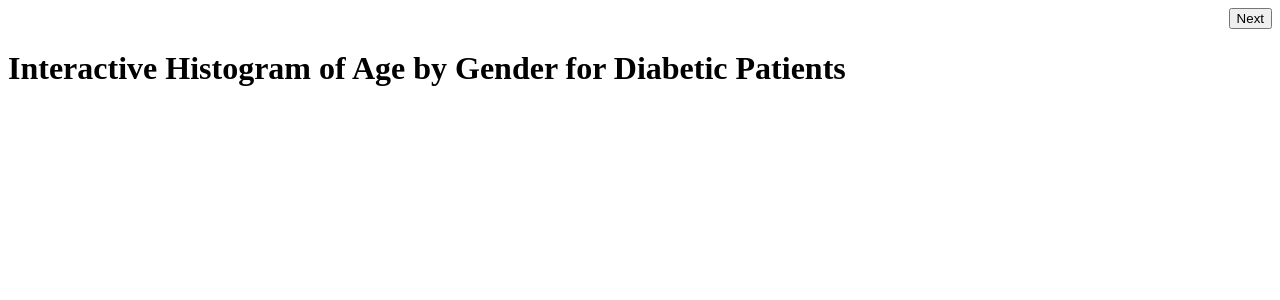
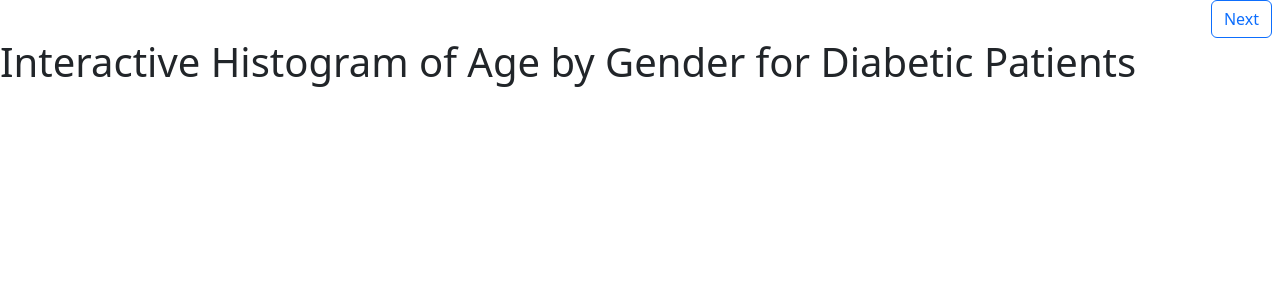
Before and after one commit to xEspix/medlife, a Flask app: page /plot3 in a window 1280 px wide. Shown: the top 300 px of the page. Run offline with Flask 3, Linux system fonts and the light colour scheme; data that the repository does not hold is empty; parts of the project's set-up code (start-up, migrations or seed data) failed here and were passed over; some libraries are stand-ins or nearby versions.

Commit message:
small fixes

```diff
--- a/Medicalmainapp-main/applications/templates/index10.html
+++ b/Medicalmainapp-main/applications/templates/index10.html
@@ -4,6 +4,11 @@
     <meta charset="UTF-8">
     <meta name="viewport" content="width=device-width, initial-scale=1.0">
     <title>Pie Charts</title>
+    <link href="https://cdn.jsdelivr.net/npm/bootstrap@5.3.3/dist/css/bootstrap.min.css" rel="stylesheet" integrity="sha384-QWTKZyjpPEjISv5WaRU9OFeRpok6YctnYmDr5pNlyT2bRjXh0JMhjY6hW+ALEwIH" crossorigin="anonymous">
+     <link rel="stylesheet" href="https://cdnjs.cloudflare.com/ajax/libs/font-awesome/6.5.2/css/all.min.css" integrity="sha512-SnH5WK+bZxgPHs44uWIX+LLJAJ9/2PkPKZ5QiAj6Ta86w+fsb2TkcmfRyVX3pBnMFcV7oQPJkl9QevSCWr3W6A==" crossorigin="anonymous" referrerpolicy="no-referrer" />
+     <link rel="preconnect" href="https://fonts.googleapis.com">
+    <link rel="preconnect" href="https://fonts.gstatic.com" crossorigin>
+    <link href="https://fonts.googleapis.com/css2?family=Poppins:ital,wght@0,100;0,200;0,300;0,400;0,500;0,600;0,700;0,800;0,900;1,100;1,200;1,300;1,400;1,500;1,600;1,700;1,800;1,900&display=swap" rel="stylesheet">
     <script src="https://cdn.plot.ly/plotly-latest.min.js"></script>
     <style>
         .row {
--- a/Medicalmainapp-main/applications/templates/index2.html
+++ b/Medicalmainapp-main/applications/templates/index2.html
@@ -4,6 +4,11 @@
     <meta charset="UTF-8">
     <meta name="viewport" content="width=device-width, initial-scale=1.0">
     <title>3D Plot</title>
+    <link href="https://cdn.jsdelivr.net/npm/bootstrap@5.3.3/dist/css/bootstrap.min.css" rel="stylesheet" integrity="sha384-QWTKZyjpPEjISv5WaRU9OFeRpok6YctnYmDr5pNlyT2bRjXh0JMhjY6hW+ALEwIH" crossorigin="anonymous">
+     <link rel="stylesheet" href="https://cdnjs.cloudflare.com/ajax/libs/font-awesome/6.5.2/css/all.min.css" integrity="sha512-SnH5WK+bZxgPHs44uWIX+LLJAJ9/2PkPKZ5QiAj6Ta86w+fsb2TkcmfRyVX3pBnMFcV7oQPJkl9QevSCWr3W6A==" crossorigin="anonymous" referrerpolicy="no-referrer" />
+     <link rel="preconnect" href="https://fonts.googleapis.com">
+    <link rel="preconnect" href="https://fonts.gstatic.com" crossorigin>
+    <link href="https://fonts.googleapis.com/css2?family=Poppins:ital,wght@0,100;0,200;0,300;0,400;0,500;0,600;0,700;0,800;0,900;1,100;1,200;1,300;1,400;1,500;1,600;1,700;1,800;1,900&display=swap" rel="stylesheet">
     <script src="https://cdn.plot.ly/plotly-latest.min.js"></script>
 </head>
 <body>
--- a/Medicalmainapp-main/applications/templates/index4.html
+++ b/Medicalmainapp-main/applications/templates/index4.html
@@ -3,6 +3,11 @@
 <head>
     <title>3D Bubble Plot</title>
     <script src="https://cdn.plot.ly/plotly-latest.min.js"></script>
+    <link href="https://cdn.jsdelivr.net/npm/bootstrap@5.3.3/dist/css/bootstrap.min.css" rel="stylesheet" integrity="sha384-QWTKZyjpPEjISv5WaRU9OFeRpok6YctnYmDr5pNlyT2bRjXh0JMhjY6hW+ALEwIH" crossorigin="anonymous">
+     <link rel="stylesheet" href="https://cdnjs.cloudflare.com/ajax/libs/font-awesome/6.5.2/css/all.min.css" integrity="sha512-SnH5WK+bZxgPHs44uWIX+LLJAJ9/2PkPKZ5QiAj6Ta86w+fsb2TkcmfRyVX3pBnMFcV7oQPJkl9QevSCWr3W6A==" crossorigin="anonymous" referrerpolicy="no-referrer" />
+     <link rel="preconnect" href="https://fonts.googleapis.com">
+    <link rel="preconnect" href="https://fonts.gstatic.com" crossorigin>
+    <link href="https://fonts.googleapis.com/css2?family=Poppins:ital,wght@0,100;0,200;0,300;0,400;0,500;0,600;0,700;0,800;0,900;1,100;1,200;1,300;1,400;1,500;1,600;1,700;1,800;1,900&display=swap" rel="stylesheet">
 </head>
 <body>
     <header style="text-align: right;">
--- a/Medicalmainapp-main/applications/templates/index6.html
+++ b/Medicalmainapp-main/applications/templates/index6.html
@@ -5,6 +5,11 @@
     <meta name="viewport" content="width=device-width, initial-scale=1.0">
     <title>Interactive Histogram of Age by Gender</title>
     <script src="https://cdn.plot.ly/plotly-latest.min.js"></script>
+    <link href="https://cdn.jsdelivr.net/npm/bootstrap@5.3.3/dist/css/bootstrap.min.css" rel="stylesheet" integrity="sha384-QWTKZyjpPEjISv5WaRU9OFeRpok6YctnYmDr5pNlyT2bRjXh0JMhjY6hW+ALEwIH" crossorigin="anonymous">
+     <link rel="stylesheet" href="https://cdnjs.cloudflare.com/ajax/libs/font-awesome/6.5.2/css/all.min.css" integrity="sha512-SnH5WK+bZxgPHs44uWIX+LLJAJ9/2PkPKZ5QiAj6Ta86w+fsb2TkcmfRyVX3pBnMFcV7oQPJkl9QevSCWr3W6A==" crossorigin="anonymous" referrerpolicy="no-referrer" />
+     <link rel="preconnect" href="https://fonts.googleapis.com">
+    <link rel="preconnect" href="https://fonts.gstatic.com" crossorigin>
+    <link href="https://fonts.googleapis.com/css2?family=Poppins:ital,wght@0,100;0,200;0,300;0,400;0,500;0,600;0,700;0,800;0,900;1,100;1,200;1,300;1,400;1,500;1,600;1,700;1,800;1,900&display=swap" rel="stylesheet">
 </head>
 <body>
     <header style="text-align: right;">
--- a/Medicalmainapp-main/applications/templates/index8.html
+++ b/Medicalmainapp-main/applications/templates/index8.html
@@ -5,6 +5,11 @@
     <meta name="viewport" content="width=device-width, initial-scale=1.0">
     <title>Scatter Plot</title>
     <script src="https://cdn.plot.ly/plotly-latest.min.js"></script>
+    <link href="https://cdn.jsdelivr.net/npm/bootstrap@5.3.3/dist/css/bootstrap.min.css" rel="stylesheet" integrity="sha384-QWTKZyjpPEjISv5WaRU9OFeRpok6YctnYmDr5pNlyT2bRjXh0JMhjY6hW+ALEwIH" crossorigin="anonymous">
+     <link rel="stylesheet" href="https://cdnjs.cloudflare.com/ajax/libs/font-awesome/6.5.2/css/all.min.css" integrity="sha512-SnH5WK+bZxgPHs44uWIX+LLJAJ9/2PkPKZ5QiAj6Ta86w+fsb2TkcmfRyVX3pBnMFcV7oQPJkl9QevSCWr3W6A==" crossorigin="anonymous" referrerpolicy="no-referrer" />
+     <link rel="preconnect" href="https://fonts.googleapis.com">
+    <link rel="preconnect" href="https://fonts.gstatic.com" crossorigin>
+    <link href="https://fonts.googleapis.com/css2?family=Poppins:ital,wght@0,100;0,200;0,300;0,400;0,500;0,600;0,700;0,800;0,900;1,100;1,200;1,300;1,400;1,500;1,600;1,700;1,800;1,900&display=swap" rel="stylesheet">
 </head>
 <body>
     <header style="text-align: right;">
--- a/Medicalmainapp-main/applications/templates/index9.html
+++ b/Medicalmainapp-main/applications/templates/index9.html
@@ -4,6 +4,11 @@
     <meta charset="UTF-8">
     <title>3D Surface Plot</title>
     <script src="https://cdn.plot.ly/plotly-latest.min.js"></script>
+    <link href="https://cdn.jsdelivr.net/npm/bootstrap@5.3.3/dist/css/bootstrap.min.css" rel="stylesheet" integrity="sha384-QWTKZyjpPEjISv5WaRU9OFeRpok6YctnYmDr5pNlyT2bRjXh0JMhjY6hW+ALEwIH" crossorigin="anonymous">
+     <link rel="stylesheet" href="https://cdnjs.cloudflare.com/ajax/libs/font-awesome/6.5.2/css/all.min.css" integrity="sha512-SnH5WK+bZxgPHs44uWIX+LLJAJ9/2PkPKZ5QiAj6Ta86w+fsb2TkcmfRyVX3pBnMFcV7oQPJkl9QevSCWr3W6A==" crossorigin="anonymous" referrerpolicy="no-referrer" />
+     <link rel="preconnect" href="https://fonts.googleapis.com">
+    <link rel="preconnect" href="https://fonts.gstatic.com" crossorigin>
+    <link href="https://fonts.googleapis.com/css2?family=Poppins:ital,wght@0,100;0,200;0,300;0,400;0,500;0,600;0,700;0,800;0,900;1,100;1,200;1,300;1,400;1,500;1,600;1,700;1,800;1,900&display=swap" rel="stylesheet">
 </head>
 <body>
     <header style="text-align: right;">
```
